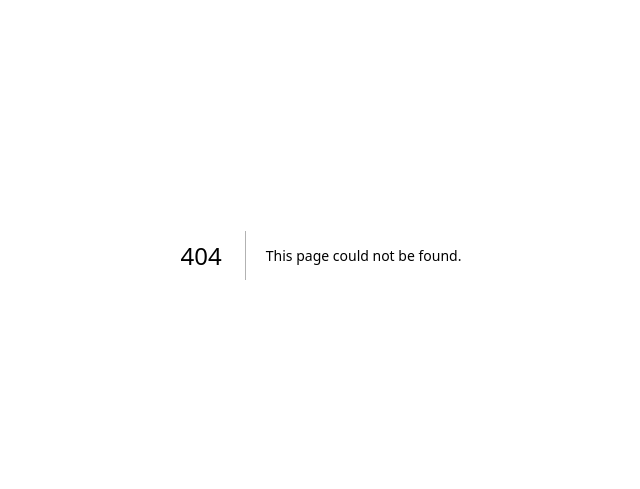
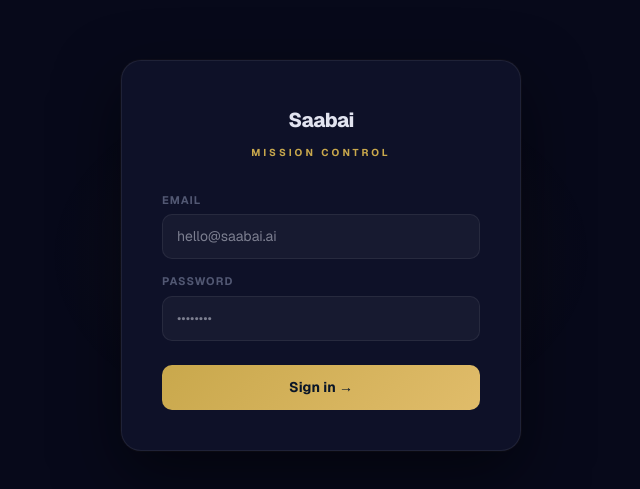
Before and after one commit to sg-satoshi/saabai-site, a Next.js app: page /saabai-admin/login in a window 1280 px wide. Before the commit this address had no page. Shown: the part 145-634 px from the top of the page, without its empty margins (319-959 px from the left). Built offline with nearby package versions, Linux system fonts and the light colour scheme.

Commit message:
feat: dedicated admin login at /saabai-admin/login

```diff
--- /dev/null
+++ b/app/saabai-admin/login/page.tsx
@@ -0,0 +1,169 @@
+"use client";
+
+import { useState } from "react";
+
+const C = {
+  bg: "#07091a",
+  card: "#0e1128",
+  border: "rgba(255,255,255,0.07)",
+  text: "#e2e4f0",
+  muted: "#525873",
+  gold: "#C9A84C",
+};
+
+export default function AdminLoginPage() {
+  const [error, setError] = useState("");
+  const [loading, setLoading] = useState(false);
+
+  async function handleSubmit(e: React.FormEvent<HTMLFormElement>) {
+    e.preventDefault();
+    setLoading(true);
+    setError("");
+
+    const form = e.currentTarget;
+    const email = (form.email as HTMLInputElement).value;
+    const password = (form.password as HTMLInputElement).value;
+
+    try {
+      const res = await fetch("/api/auth/login", {
+        method: "POST",
+        headers: { "Content-Type": "application/x-www-form-urlencoded" },
+        body: new URLSearchParams({ email, password, redirect: "/saabai-admin" }),
+      });
+
+      if (res.redirected) {
+        window.location.href = res.url;
+        return;
+      }
+
+      const data = await res.json().catch(() => ({}));
+      if (!res.ok || data.error) {
+        setError(data.error || "Invalid email or password.");
+      }
+    } catch {
+      setError("Something went wrong. Please try again.");
+    } finally {
+      setLoading(false);
+    }
+  }
+
+  return (
+    <div style={{
+      minHeight: "100vh",
+      display: "flex",
+      alignItems: "center",
+      justifyContent: "center",
+      padding: "24px",
+      background: C.bg,
+      fontFamily: "var(--font-geist-sans), 'Helvetica Neue', Arial, sans-serif",
+    }}>
+      {/* Ambient glow */}
+      <div style={{ position: "fixed", inset: 0, pointerEvents: "none", overflow: "hidden", zIndex: 0 }}>
+        <div style={{
+          position: "absolute", top: "25%", left: "50%", transform: "translateX(-50%)",
+          width: 600, height: 400, borderRadius: "50%",
+          background: "radial-gradient(ellipse, rgba(201,168,76,0.06) 0%, transparent 65%)",
+        }} />
+      </div>
+
+      {/* Card */}
+      <div style={{
+        position: "relative", zIndex: 1,
+        width: "100%", maxWidth: 400,
+        background: C.card,
+        border: `1px solid ${C.border}`,
+        borderRadius: 20,
+        padding: "44px 40px 40px",
+        boxShadow: "0 0 0 1px rgba(201,168,76,0.03), 0 24px 64px rgba(0,0,0,0.5)",
+      }}>
+
+        {/* Logo */}
+        <div style={{ textAlign: "center", marginBottom: 32 }}>
+          <p style={{
+            margin: 0,
+            fontSize: 20, fontWeight: 800, color: C.text, letterSpacing: "-0.5px",
+          }}>
+            Saabai
+          </p>
+          <p style={{
+            margin: "10px 0 0",
+            fontSize: 10, fontWeight: 700, letterSpacing: 3,
+            textTransform: "uppercase", color: C.gold,
+          }}>
+            Mission Control
+          </p>
+        </div>
+
+        {/* Form */}
+        <form onSubmit={handleSubmit}>
+          {error && (
+            <div style={{
+              marginBottom: 16,
+              padding: "10px 14px",
+              background: "rgba(220,38,38,0.08)",
+              border: "1px solid rgba(220,38,38,0.2)",
+              borderRadius: 10,
+            }}>
+              <p style={{ margin: 0, fontSize: 13, color: "#fca5a5", fontWeight: 500 }}>{error}</p>
+            </div>
+          )}
+
+          <div style={{ marginBottom: 14 }}>
+            <label style={{
+              display: "block", marginBottom: 6,
+              fontSize: 11, fontWeight: 700, letterSpacing: 1,
+              textTransform: "uppercase", color: C.muted,
+            }}>Email</label>
+            <input
+              name="email" type="email" required autoFocus
+              placeholder="hello@saabai.ai"
+              style={{
+                width: "100%", boxSizing: "border-box",
+                padding: "11px 14px", fontSize: 14, color: C.text,
+                background: "rgba(255,255,255,0.04)",
+                border: `1px solid ${C.border}`,
+                borderRadius: 10, outline: "none", fontFamily: "inherit",
+              }}
+            />
+          </div>
+
+          <div style={{ marginBottom: 24 }}>
+            <label style={{
+              display: "block", marginBottom: 6,
+              fontSize: 11, fontWeight: 700, letterSpacing: 1,
+              textTransform: "uppercase", color: C.muted,
+            }}>Password</label>
+            <input
+              name="password" type="password" required
+              placeholder="••••••••"
+              style={{
+                width: "100%", boxSizing: "border-box",
+                padding: "11px 14px", fontSize: 14, color: C.text,
+                background: "rgba(255,255,255,0.04)",
+                border: `1px solid ${C.border}`,
+                borderRadius: 10, outline: "none", fontFamily: "inherit",
+              }}
+            />
+          </div>
+
+          <button
+            type="submit"
+            disabled={loading}
+            style={{
+              width: "100%", padding: "12px",
+              fontSize: 14, fontWeight: 700,
+              background: `linear-gradient(135deg, ${C.gold} 0%, #E0BC6A 100%)`,
+              border: "none", borderRadius: 10,
+              cursor: loading ? "not-allowed" : "pointer",
+              opacity: loading ? 0.7 : 1,
+              color: "#0a1628", fontFamily: "inherit",
+              transition: "opacity 0.15s",
+            }}
+          >
+            {loading ? "Signing in..." : "Sign in →"}
+          </button>
+        </form>
+      </div>
+    </div>
+  );
+}
```
